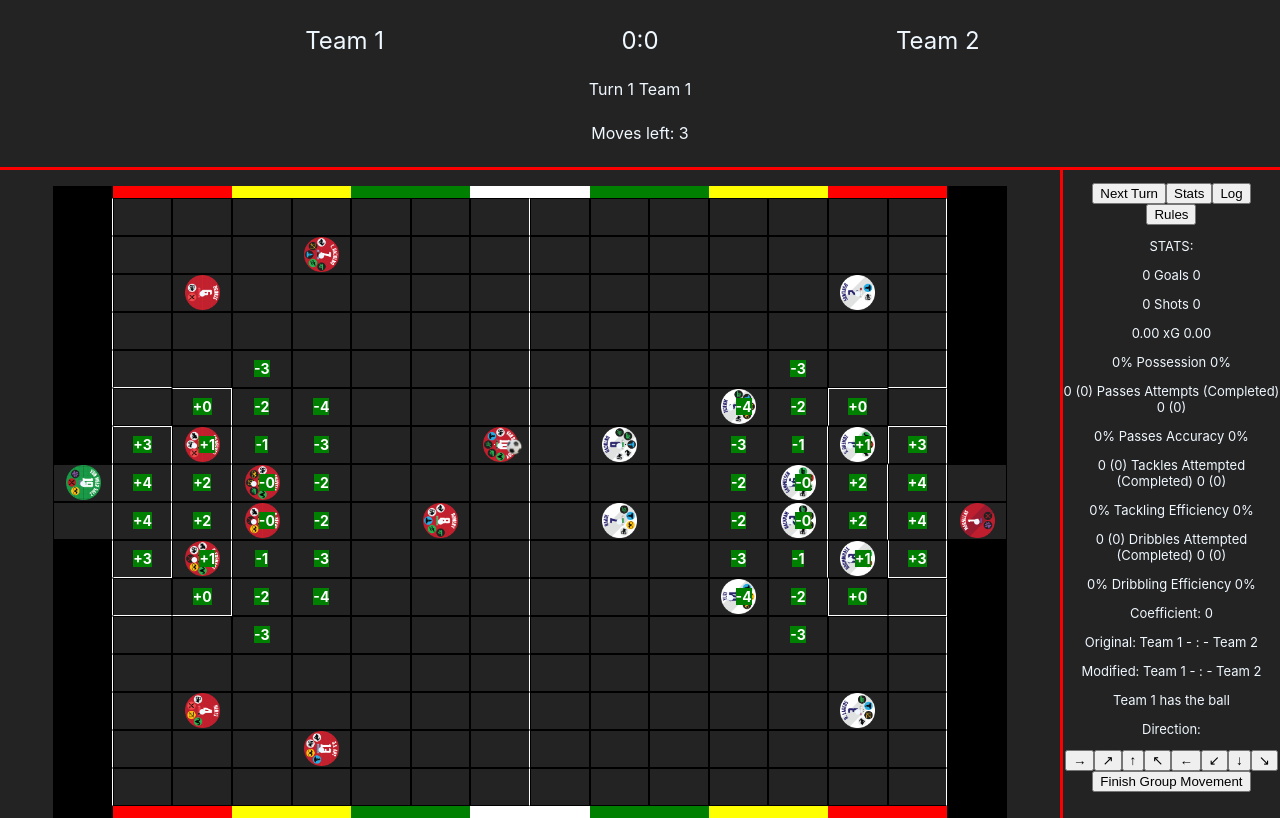
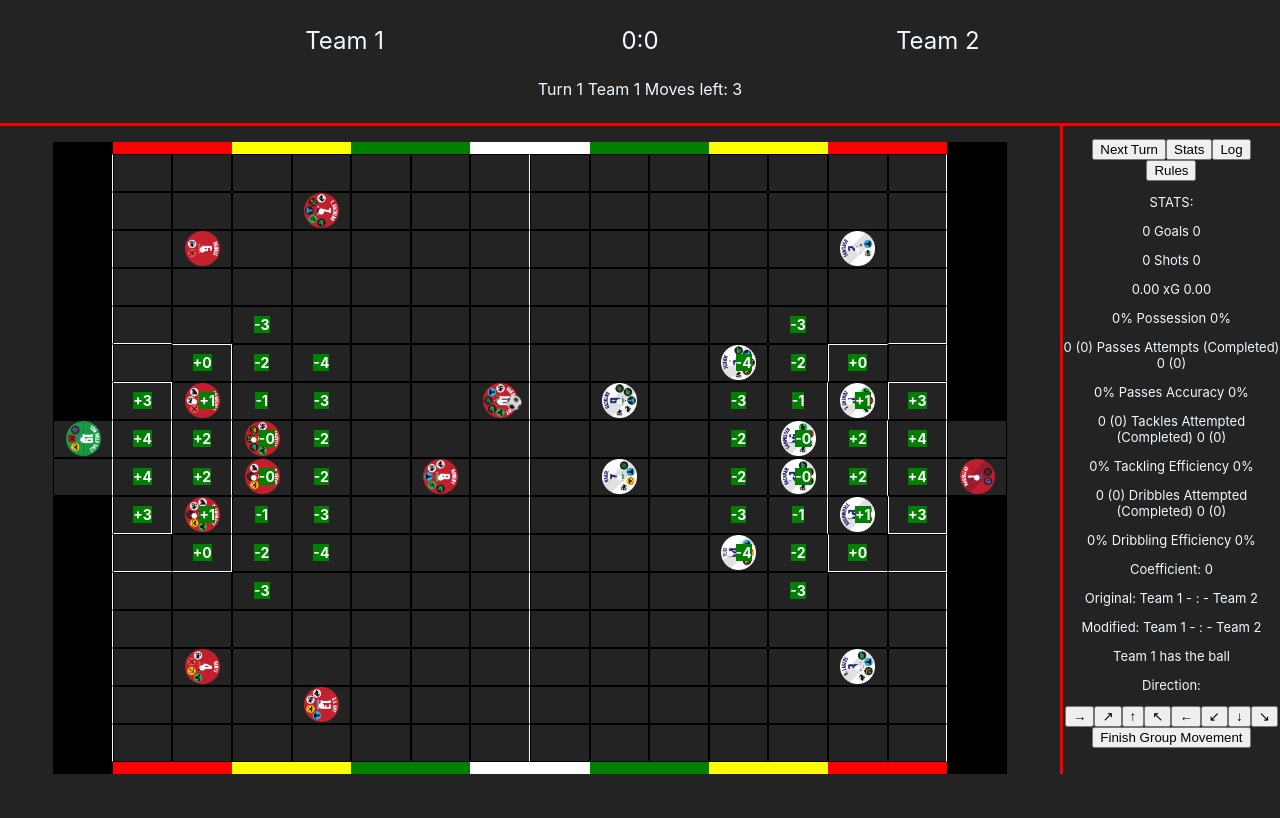
Before and after one commit to Tr0f1k/UND1C1-Port, a React (Create React App) app: page / in a window 1280 px wide. Built offline with nearby package versions, Linux system fonts and the light colour scheme.

Commit message:
Minor Scoreboard fix

```diff
--- a/src/App.js
+++ b/src/App.js
@@ -1753,8 +1753,7 @@ function App() {
         </div>
         <div className='Score'>
           <div>{team1Goals}:{team2Goals}</div>
-          <p><div className='time'>{isGameEnded ? 'Game Ended' : `Turn ${turn} Team ${team}`}</div></p>
-          <p><div className='time'>Moves left: {Math.max(remainingMovements, 0)}</div></p>
+          <p><div className='time'>{isGameEnded ? 'Game Ended' : `Turn ${turn} Team ${team}`} Moves left: {Math.max(remainingMovements, 0)}</div></p>
         </div>
         <div className='Team2'>
           Team 2
```
